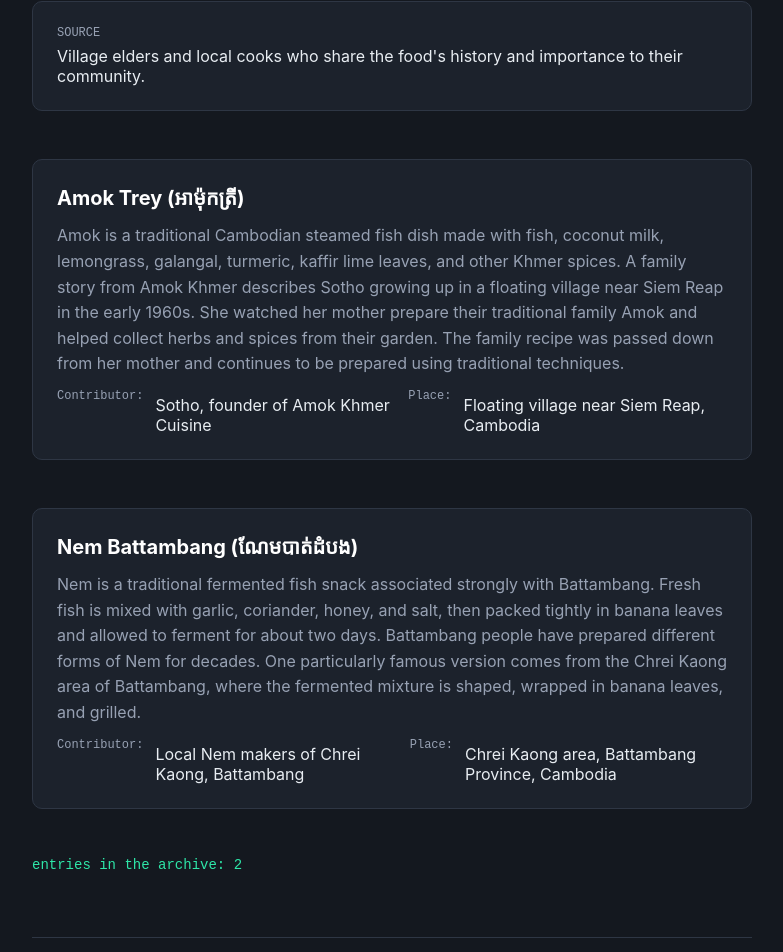
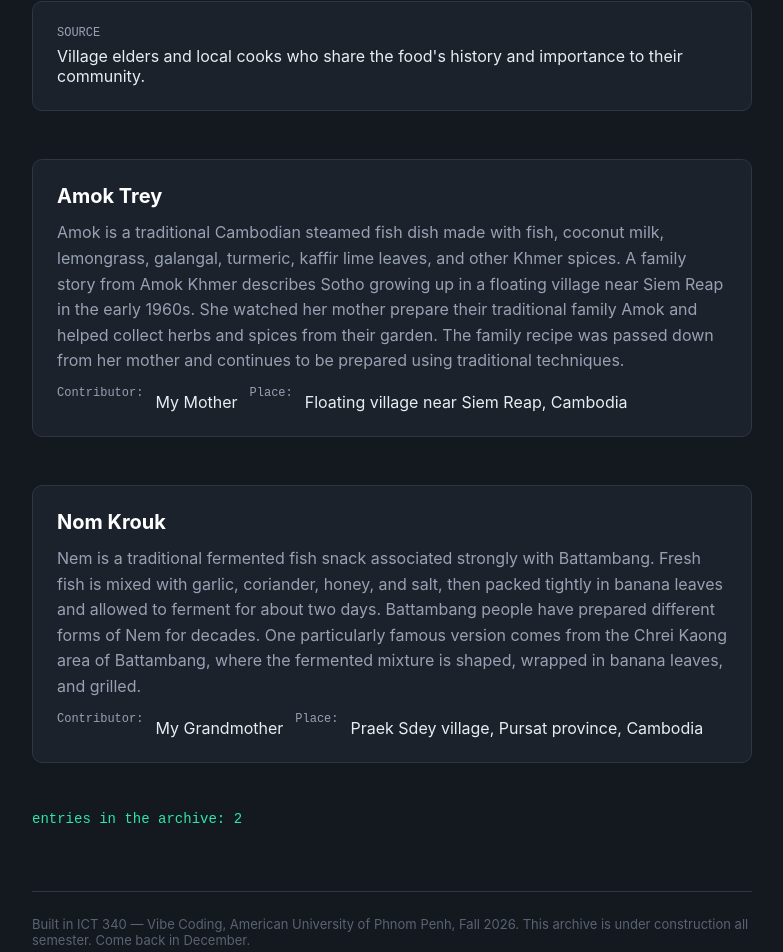
Before and after one commit to amarathorng/cambodian-village-foods, a Next.js app: page / in a window 1280 px wide. Shown: the part 433-1385 px from the top of the page, without its empty margins (248-1031 px from the left). Built offline with nearby package versions, Linux system fonts and the light colour scheme.

Commit message:
sprint 1: render entries from data

```diff
--- a/app/page.js
+++ b/app/page.js
@@ -1,5 +1,6 @@
 import collection from "../collection.config.js";
 import EntryCard from "../components/EntryCard";
+import entries from "../data/entries.js";
 
 const styles = {
   wrap: {
@@ -57,23 +58,6 @@
   },
 };
 
-const entries = [
-  {
-    title: "Amok Trey (អាម៉ុកត្រី)",
-    description:
-      "Amok is a traditional Cambodian steamed fish dish made with fish, coconut milk, lemongrass, galangal, turmeric, kaffir lime leaves, and other Khmer spices. A family story from Amok Khmer describes Sotho growing up in a floating village near Siem Reap in the early 1960s. She watched her mother prepare their traditional family Amok and helped collect herbs and spices from their garden. The family recipe was passed down from her mother and continues to be prepared using traditional techniques.",
-    contributor: "Sotho, founder of Amok Khmer Cuisine",
-    place: "Floating village near Siem Reap, Cambodia",
-  },
-  {
-    title: "Nem Battambang (ណែមបាត់ដំបង)",
-    description:
-      "Nem is a traditional fermented fish snack associated strongly with Battambang. Fresh fish is mixed with garlic, coriander, honey, and salt, then packed tightly in banana leaves and allowed to ferment for about two days. Battambang people have prepared different forms of Nem for decades. One particularly famous version comes from the Chrei Kaong area of Battambang, where the fermented mixture is shaped, wrapped in banana leaves, and grilled.",
-    contributor: "Local Nem makers of Chrei Kaong, Battambang",
-    place: "Chrei Kaong area, Battambang Province, Cambodia",
-  },
-];
-
 export default function Home() {
   return (
     <main style={styles.wrap}>
@@ -90,10 +74,9 @@
         <p style={styles.cardValue}>{collection.source}</p>
       </div>
 
-      <EntryCard entry={entries[0]} />
-      <EntryCard entry={entries[1]} />
+      {entries.map((entry) => <EntryCard entry={entry} />)}
 
-      <p style={styles.count}>entries in the archive: 2</p>
+      <p style={styles.count}>entries in the archive: {entries.length}</p>
 
       <footer style={styles.footer}>
         Built in ICT 340 — Vibe Coding, American University of Phnom Penh, Fall
```
